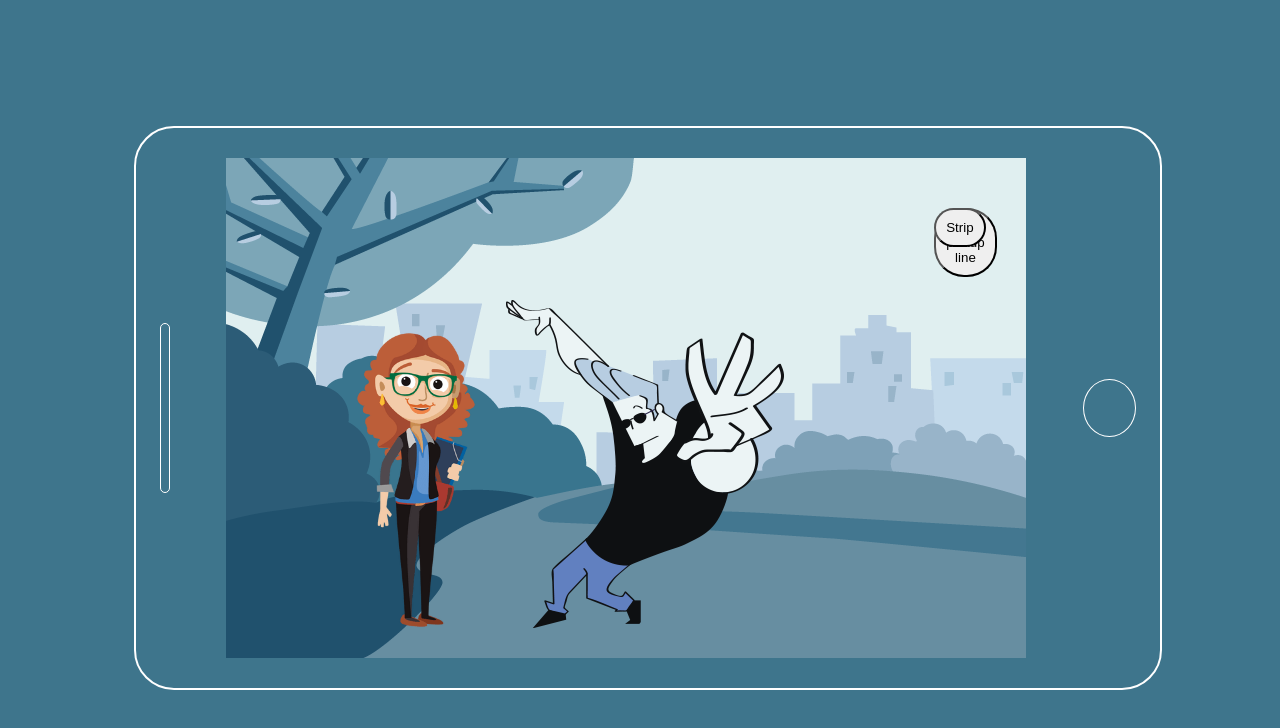
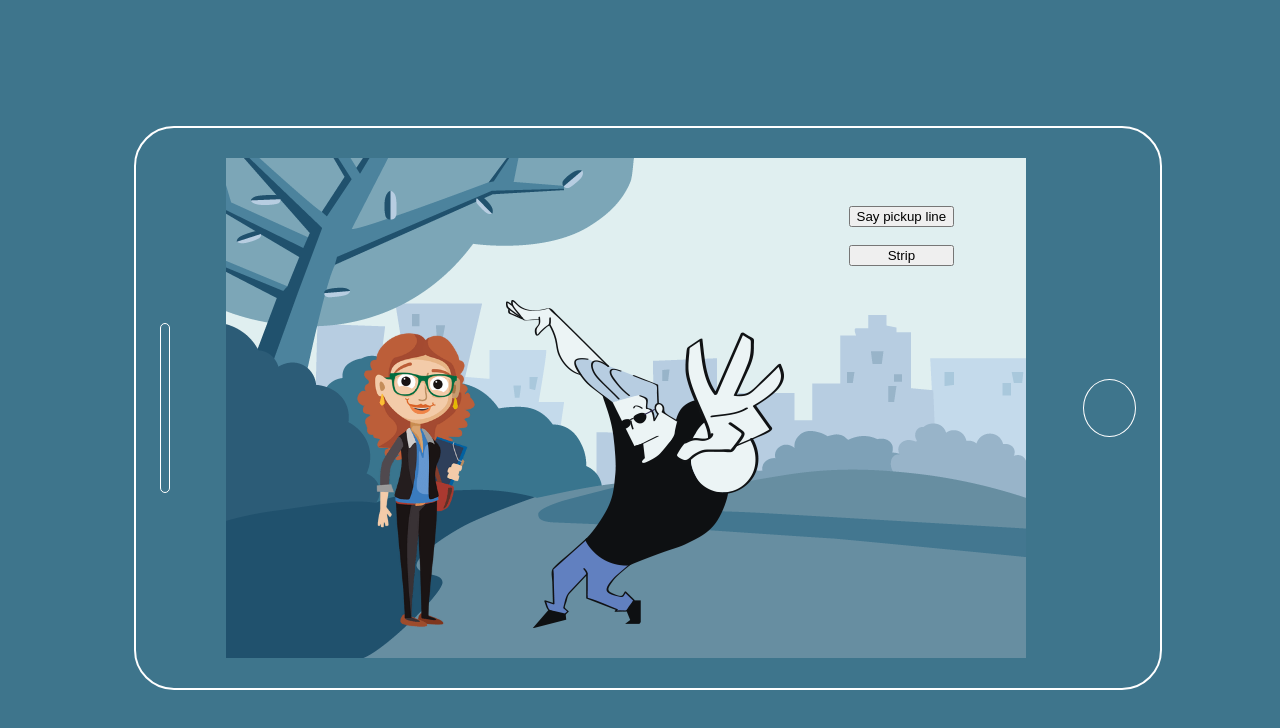
Before and after one commit to Gabriella-roze/jonnyBlue, a plain HTML site: page index.html in a window 1280 px wide. Both pictures are taken after a click on the picture 630 px from the left and 431 px from the top of the page. Drawn offline with Linux system fonts and the light colour scheme.

Commit message:
choice__btns fixed in column

```diff
--- a/css/main.css
+++ b/css/main.css
@@ -58,12 +58,6 @@ body{
 
 
 /*** BUTTONS ***/
-button {
-  position: absolute;
-  border-radius: 30px;
-  padding: 10px;
-  margin: 20px;
-}
 #btn_play {
   position: absolute;
   width: 15%;
@@ -76,6 +70,8 @@ button {
   flex-direction: column;
   right: 10%;
   top:10%;
+  border-radius: 30px;
+
 }
 
 
```
